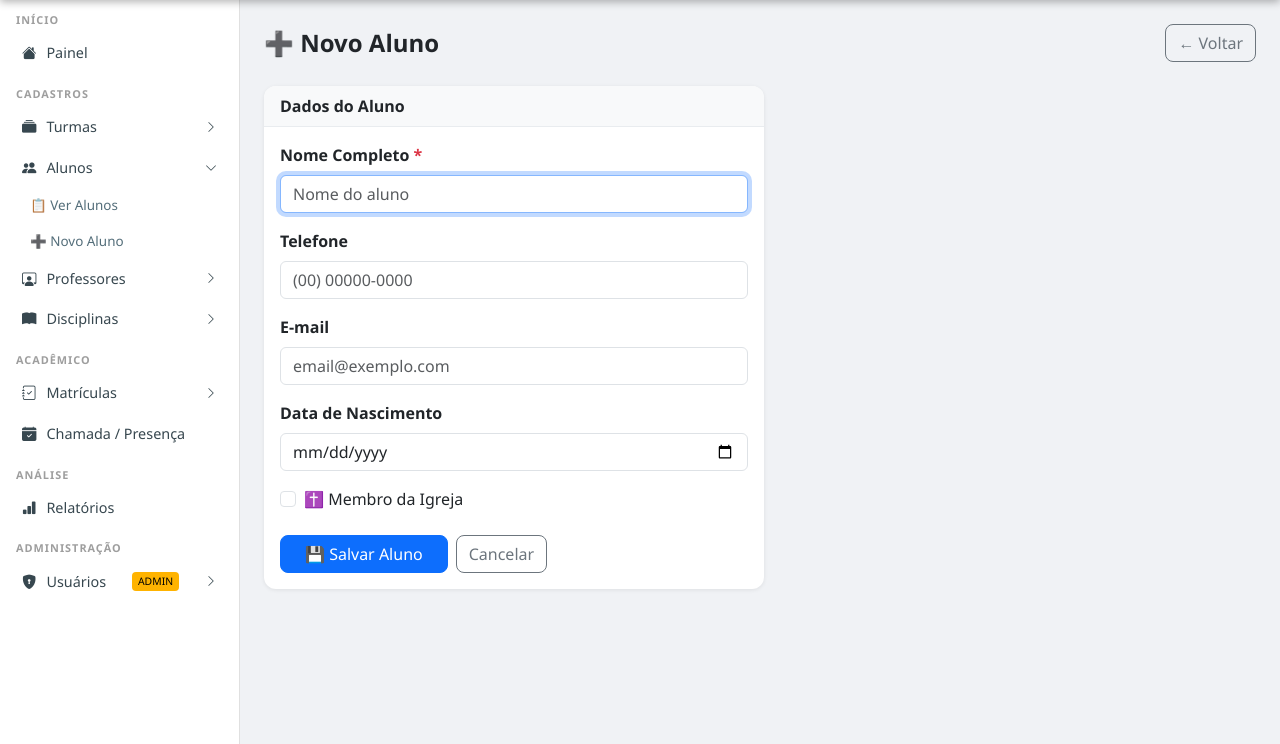
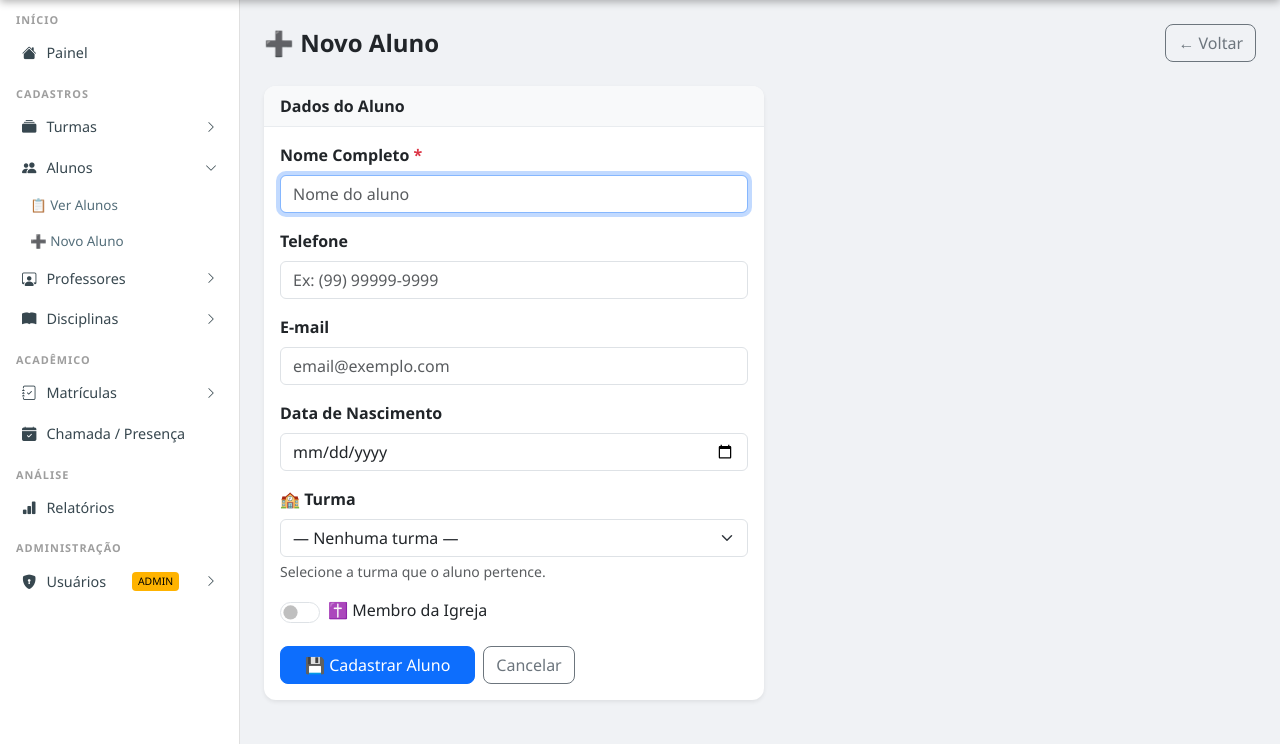
Before and after one commit to contatoandrefarias/escola-biblica, a Flask app: page /alunos/novo in a window 1280 px wide. Shown: the part 56-800 px from the top of the page. Run offline with Flask 3, Linux system fonts and the light colour scheme; a user stored in the database is signed in; tables that the repository leaves empty hold one stand-in row (values such as "Sample post").

Commit message:
Vincular aluno a turma, trilha do aluno completa com datas e notas

```diff
--- a/app.py
+++ b/app.py
@@ -1,4 +1,5 @@
 import os
+from datetime import date
 from flask import (Flask, render_template, request,
                    redirect, url_for, flash)
 from flask_login import (LoginManager, login_user, logout_user,
@@ -483,7 +484,7 @@ def nova_matricula():
     conn   = conectar()
     cursor = conn.cursor()
     if request.method == "POST":
-        aluno_id  = request.form.get("aluno_id")
+        aluno_id = request.form.get("aluno_id")
         disc_id   = request.form.get("disciplina_id")
         data_ini  = request.form.get("data_inicio", "").strip()
         nota1     = request.form.get("nota1") or None
--- a/templates/novo_aluno.html
+++ b/templates/novo_aluno.html
@@ -6,28 +6,26 @@
     <a href="/alunos" class="btn btn-outline-secondary">← Voltar</a>
 </div>
 
-<div class="card" style="max-width:500px">
-    <div class="card-header">Dados do Aluno</div>
+<div class="card shadow-sm" style="max-width:500px">
+    <div class="card-header fw-semibold">Dados do Aluno</div>
     <div class="card-body">
         <form method="POST">
             <div class="mb-3">
                 <label class="form-label fw-semibold">
                     Nome Completo <span class="text-danger">*</span>
                 </label>
-                <input type="text" name="nome"
-                       class="form-control" required autofocus
+                <input type="text" name="nome" class="form-control"
+                       required autofocus
                        placeholder="Nome do aluno">
             </div>
             <div class="mb-3">
                 <label class="form-label fw-semibold">Telefone</label>
-                <input type="text" name="telefone"
-                       class="form-control"
-                       placeholder="(00) 00000-0000">
+                <input type="text" name="telefone" class="form-control"
+                       placeholder="Ex: (99) 99999-9999">
             </div>
             <div class="mb-3">
                 <label class="form-label fw-semibold">E-mail</label>
-                <input type="email" name="email"
-                       class="form-control"
+                <input type="email" name="email" class="form-control"
                        placeholder="email@exemplo.com">
             </div>
             <div class="mb-3">
@@ -37,21 +35,39 @@
                 <input type="date" name="data_nascimento"
                        class="form-control">
             </div>
+
+            <div class="mb-3">
+                <label class="form-label fw-semibold">
+                    🏫 Turma
+                </label>
+                <select name="turma_id" class="form-select">
+                    <option value="">— Nenhuma turma —</option>
+                    {% for t in turmas %}
+                    <option value="{{ t['id'] }}">{{ t['nome'] }}</option>
+                    {% endfor %}
+                </select>
+                <div class="form-text">
+                    Selecione a turma que o aluno pertence.
+                </div>
+            </div>
+
             <div class="mb-4">
-                <div class="form-check">
+                <div class="form-check form-switch">
                     <input type="checkbox" name="membro_igreja"
-                           class="form-check-input" id="membro">
-                    <label class="form-check-label" for="membro">
+                           class="form-check-input" id="membro_igreja"
+                           style="width:2.5rem;height:1.3rem">
+                    <label class="form-check-label ms-2"
+                           for="membro_igreja">
                         ✝️ Membro da Igreja
                     </label>
                 </div>
             </div>
+
             <div class="d-flex gap-2">
                 <button type="submit" class="btn btn-primary px-4">
-                    💾 Salvar Aluno
+                    💾 Cadastrar Aluno
                 </button>
-                <a href="/alunos"
-                   class="btn btn-outline-secondary">
+                <a href="/alunos" class="btn btn-outline-secondary">
                     Cancelar
                 </a>
             </div>
```
